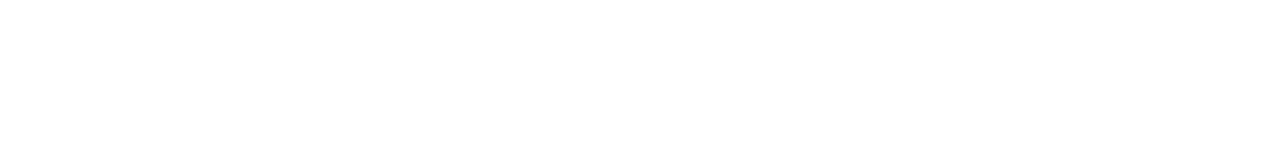
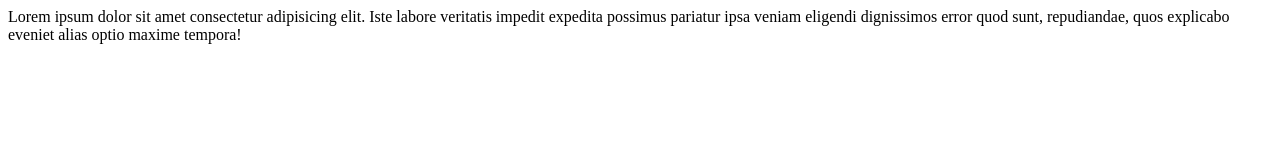
Before and after one commit to leemcpeters/BOCESCTE, a plain HTML site: page index.html in a window 1280 px wide. Drawn offline with Linux system fonts and the light colour scheme.

Commit message:
changed html code

```diff
--- a/index.html
+++ b/index.html
@@ -5,6 +5,6 @@
     <title>Document</title>
 </head>
 <body>
-
+    <p>Lorem ipsum dolor sit amet consectetur adipisicing elit. Iste labore veritatis impedit expedita possimus pariatur ipsa veniam eligendi dignissimos error quod sunt, repudiandae, quos explicabo eveniet alias optio maxime tempora!</p>
 </body>
 </html>
```
